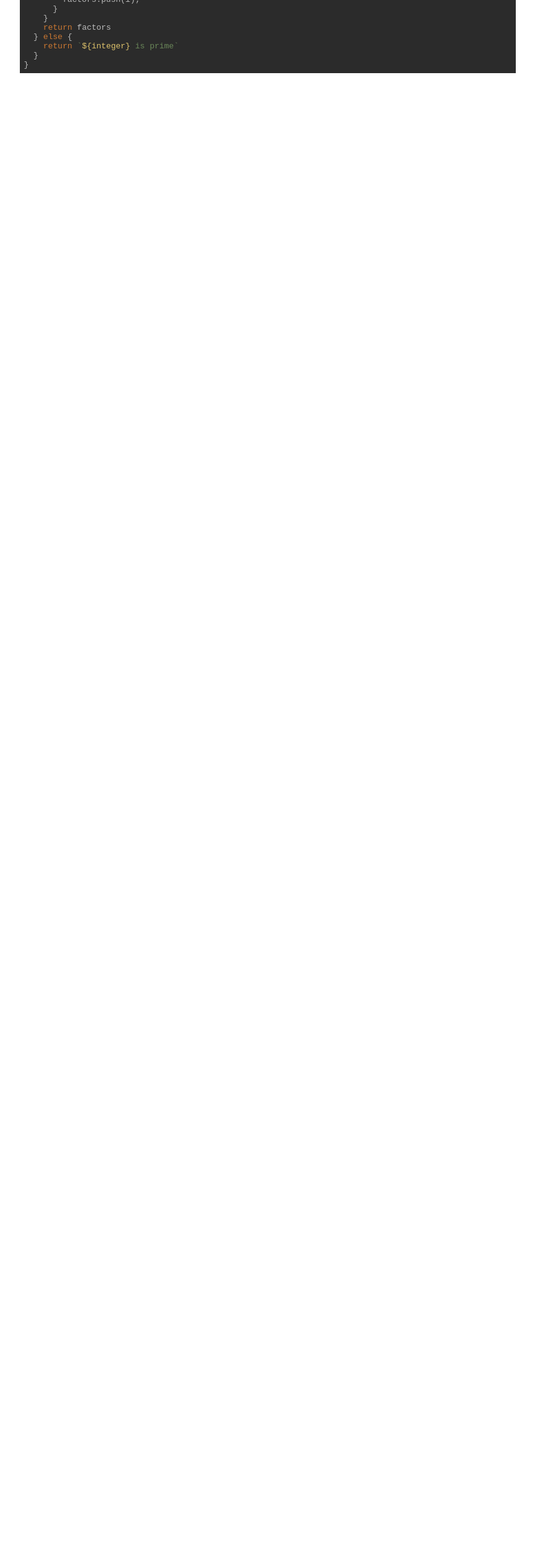
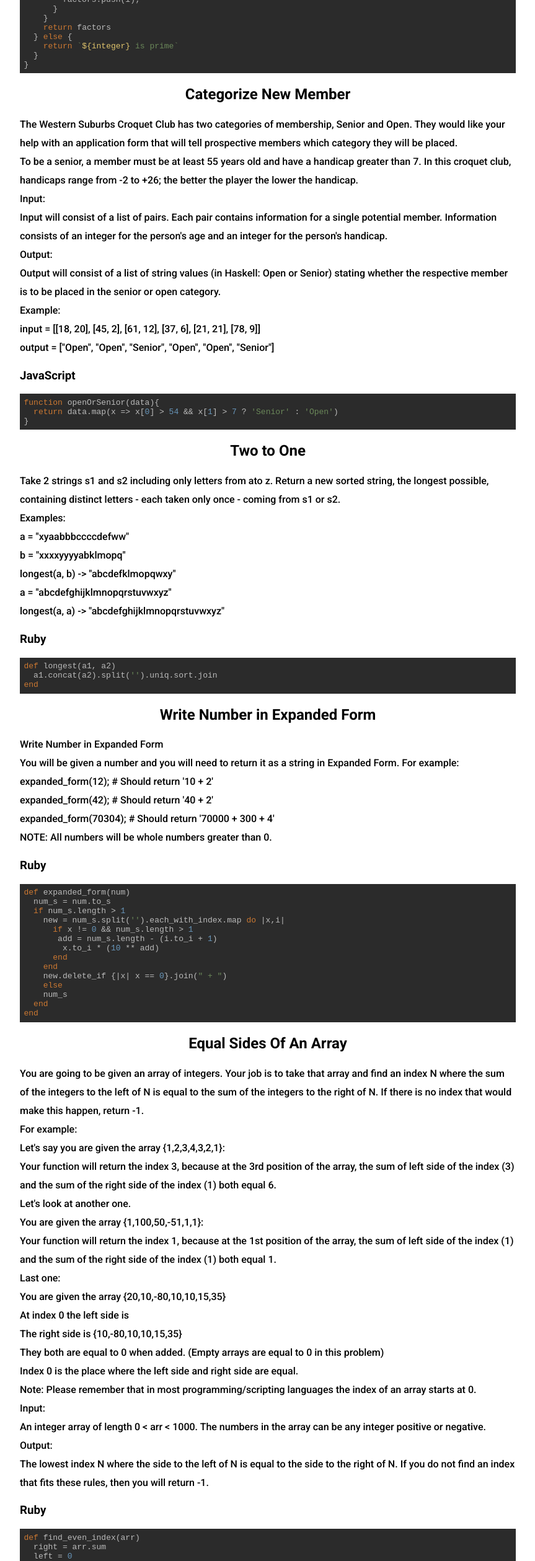
Before and after one commit to donovanodom/codewars, a React (Create React App) app: page / in a window 1280 px wide. Shown: the part 6060-8578 px from the top of the page at 62% size, without its empty margins (208-1071 px from the left). Before the commit the page ends 6191 px from the top, so only its background shows below. Built offline with nearby package versions, Linux system fonts and the light colour scheme.

Commit message:
Added CategorizeNewMember TwoToOne WriteNumberInExpandedForm EqualSidesOfAnArray

```diff
--- a/src/App.js
+++ b/src/App.js
@@ -1,4 +1,5 @@
 import Kata1 from "./Kata1";
+import Kata2 from "./Kata2";
 import "./styles.css";
 
 export default function App() {
@@ -7,6 +8,7 @@ export default function App() {
       <h1>Code Wars Kata Repository</h1>
       <div className="code">
         <Kata1 />
+        <Kata2 />
       </div>
     </div>
   );
--- a/src/Kata1.js
+++ b/src/Kata1.js
@@ -401,9 +401,9 @@ export const FindTheDivisors = () => {
       <h2 className="title">Find the Divisors!</h2>
       <div className="description">
         <h3>Description:</h3>
-        Create a function named divisors/Divisors that takes an integer n > 1
-        and returns an array with all of the integer's divisors(except for 1 and
-        the number itself), from smallest to largest. If the number is prime
+        Create a function named divisors/Divisors that takes an integer n {`>`}{" "}
+        1 and returns an array with all of the integer's divisors(except for 1
+        and the number itself), from smallest to largest. If the number is prime
         return the string '(integer) is prime'.
         <br />
         Example:
--- /dev/null
+++ b/src/Kata2.js
@@ -0,0 +1,200 @@
+import SyntaxHighlighter from "react-syntax-highlighter";
+import { darcula } from "react-syntax-highlighter/dist/esm/styles/hljs";
+
+export const CategorizeNewMember = () => {
+  const code = `function openOrSenior(data){
+  return data.map(x => x[0] > 54 && x[1] > 7 ? 'Senior' : 'Open')
+}`;
+  return (
+    <>
+      <h2 className="title">Categorize New Member</h2>
+      <div className="description">
+        The Western Suburbs Croquet Club has two categories of membership,
+        Senior and Open. They would like your help with an application form that
+        will tell prospective members which category they will be placed.
+        <br />
+        To be a senior, a member must be at least 55 years old and have a
+        handicap greater than 7. In this croquet club, handicaps range from -2
+        to +26; the better the player the lower the handicap.
+        <br />
+        Input:
+        <br />
+        Input will consist of a list of pairs. Each pair contains information
+        for a single potential member. Information consists of an integer for
+        the person's age and an integer for the person's handicap.
+        <br />
+        Output:
+        <br />
+        Output will consist of a list of string values (in Haskell: Open or
+        Senior) stating whether the respective member is to be placed in the
+        senior or open category.
+        <br />
+        Example:
+        <br />
+        input = [[18, 20], [45, 2], [61, 12], [37, 6], [21, 21], [78, 9]]
+        <br />
+        output = ["Open", "Open", "Senior", "Open", "Open", "Senior"]
+      </div>
+      <h3>JavaScript</h3>
+      <SyntaxHighlighter language={"javascript"} style={darcula}>
+        {code}
+      </SyntaxHighlighter>
+    </>
+  );
+};
+
+export const TwoToOne = () => {
+  const code = `def longest(a1, a2)
+  a1.concat(a2).split('').uniq.sort.join
+end`;
+  return (
+    <>
+      <h2 className="title">Two to One</h2>
+      <div className="description">
+        Take 2 strings s1 and s2 including only letters from ato z. Return a new
+        sorted string, the longest possible, containing distinct letters - each
+        taken only once - coming from s1 or s2.
+        <br />
+        Examples:
+        <br />
+        a = "xyaabbbccccdefww"
+        <br />
+        b = "xxxxyyyyabklmopq"
+        <br />
+        longest(a, b) -{">"} "abcdefklmopqwxy"
+        <br />
+        a = "abcdefghijklmnopqrstuvwxyz"
+        <br />
+        longest(a, a) -{">"} "abcdefghijklmnopqrstuvwxyz"
+      </div>
+      <h3>Ruby</h3>
+      <SyntaxHighlighter language={"ruby"} style={darcula}>
+        {code}
+      </SyntaxHighlighter>
+    </>
+  );
+};
+
+export const WriteNumberInExpandedForm = () => {
+  const code = `def expanded_form(num)
+  num_s = num.to_s
+  if num_s.length > 1
+    new = num_s.split('').each_with_index.map do |x,i|
+      if x != 0 && num_s.length > 1
+       add = num_s.length - (i.to_i + 1)
+        x.to_i * (10 ** add)
+      end
+    end
+    new.delete_if {|x| x == 0}.join(" + ")
+    else
+    num_s
+  end
+end`;
+  return (
+    <>
+      <h2 className="title">Write Number in Expanded Form</h2>
+      <div className="description">
+        Write Number in Expanded Form
+        <br />
+        You will be given a number and you will need to return it as a string in
+        Expanded Form. For example:
+        <br />
+        expanded_form(12); # Should return '10 + 2'
+        <br />
+        expanded_form(42); # Should return '40 + 2'
+        <br />
+        expanded_form(70304); # Should return '70000 + 300 + 4'
+        <br />
+        NOTE: All numbers will be whole numbers greater than 0.
+      </div>
+      <h3>Ruby</h3>
+      <SyntaxHighlighter language={"ruby"} style={darcula}>
+        {code}
+      </SyntaxHighlighter>
+    </>
+  );
+};
+
+export const EqualSidesOfAnArray = () => {
+  const code = `def find_even_index(arr)
+  right = arr.sum
+  left = 0
+  arr.each_with_index { |e, i|
+    right -= e
+    return i if left == right
+    left += e
+  }
+  -1
+end`;
+  return (
+    <>
+      <h2 className="title">Equal Sides Of An Array</h2>
+      <div className="description">
+        You are going to be given an array of integers. Your job is to take that
+        array and find an index N where the sum of the integers to the left of N
+        is equal to the sum of the integers to the right of N. If there is no
+        index that would make this happen, return -1.
+        <br />
+        For example:
+        <br />
+        Let's say you are given the array {"{1,2,3,4,3,2,1}"}:
+        <br />
+        Your function will return the index 3, because at the 3rd position of
+        the array, the sum of left side of the index ({(1, 2, 3)}) and the sum
+        of the right side of the index ({(3, 2, 1)}) both equal 6.
+        <br />
+        Let's look at another one.
+        <br />
+        You are given the array {"{1,100,50,-51,1,1}"}:
+        <br />
+        Your function will return the index 1, because at the 1st position of
+        the array, the sum of left side of the index ({1}) and the sum of the
+        right side of the index ({(50, -51, 1, 1)}) both equal 1.
+        <br />
+        Last one:
+        <br />
+        You are given the array {"{20,10,-80,10,10,15,35}"}
+        <br />
+        At index 0 the left side is {}
+        <br />
+        The right side is {"{10,-80,10,10,15,35}"}
+        <br />
+        They both are equal to 0 when added. (Empty arrays are equal to 0 in
+        this problem)
+        <br />
+        Index 0 is the place where the left side and right side are equal.
+        <br />
+        Note: Please remember that in most programming/scripting languages the
+        index of an array starts at 0.
+        <br />
+        Input:
+        <br />
+        An integer array of length 0 {"<"} arr {"<"} 1000. The numbers in the
+        array can be any integer positive or negative.
+        <br />
+        Output:
+        <br />
+        The lowest index N where the side to the left of N is equal to the side
+        to the right of N. If you do not find an index that fits these rules,
+        then you will return -1.
+      </div>
+      <h3>Ruby</h3>
+      <SyntaxHighlighter language={"ruby"} style={darcula}>
+        {code}
+      </SyntaxHighlighter>
+    </>
+  );
+};
+
+const Kata2 = () => {
+  return (
+    <>
+      <CategorizeNewMember />
+      <TwoToOne />
+      <WriteNumberInExpandedForm />
+      <EqualSidesOfAnArray />
+    </>
+  );
+};
+
+export default Kata2;
```
